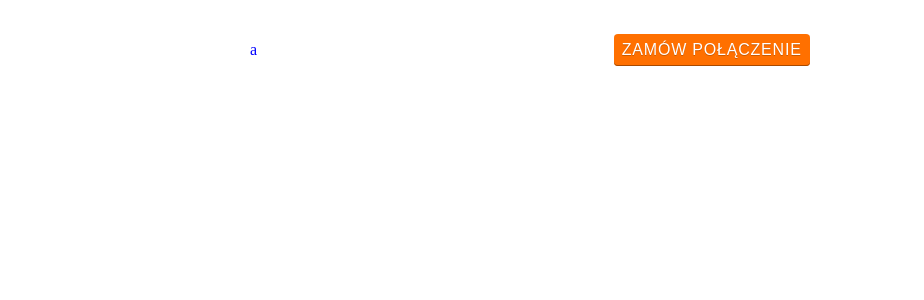
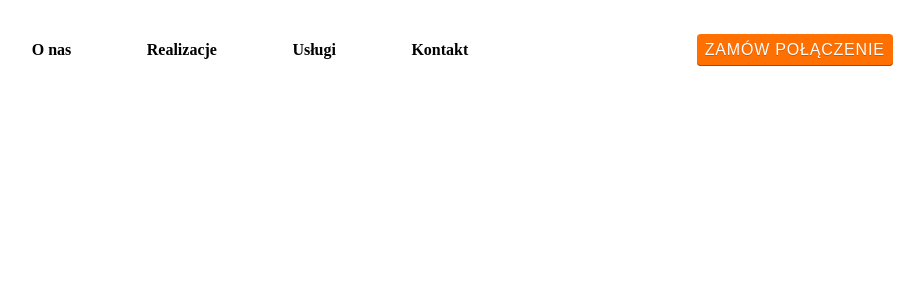
Before and after one commit to kamio90/itroom, a React (Create React App) app: page / in a window 1280 px wide. Shown: the top 300 px of the page, without its empty margins (292-1216 px from the left). Built offline with nearby package versions, Linux system fonts and the light colour scheme.

Commit message:
style for nav component
create markup for nav comopennt and css for it

```diff
--- a/src/components/nav.tsx
+++ b/src/components/nav.tsx
@@ -6,8 +6,29 @@ export default class Nav extends React.Component {
     render() {
         return (
             <nav className="nav" role="navigation">
-                <div className="nav__logo">a</div>
-                <ul className="nav__list">a</ul>
+                <div className="nav__logo"></div>
+                <ul className="nav__list">
+                    <li className="nav__list__item">
+                        <a href="foo" className="nav__list__item__link">
+                            O nas
+                        </a>
+                    </li>
+                    <li className="nav__list__item">
+                        <a href="foo" className="nav__list__item__link">
+                            Realizacje
+                        </a>
+                    </li>
+                    <li className="nav__list__item">
+                        <a href="foo" className="nav__list__item__link">
+                            Usługi
+                        </a>
+                    </li>
+                    <li className="nav__list__item">
+                        <a href="foo" className="nav__list__item__link">
+                            Kontakt
+                        </a>
+                    </li>
+                </ul>
                 <Button className="nav__btn" content="Zamów połączenie" />
             </nav>
         );
--- a/src/scss/nav/nav.scss
+++ b/src/scss/nav/nav.scss
@@ -18,6 +18,28 @@
 
     &__list {
         color: blue;
+        flex-basis: 40%;
+        list-style: none;
+
+        @include flex-justify-content-space-around;
+
+        &__item {
+            padding: 5px;
+            font-weight: bold;
+            color: black;
+            cursor: pointer;
+
+            @include fluid-type($min_width, $max_width, $min_font, $min_font);
+
+            &__link {
+                color: inherit;
+                text-decoration: none;
+            }
+
+            &:hover {
+                color: red;
+            }
+        }
     }
 
     &__btn {
@@ -30,7 +52,7 @@
 
         @include fluid-type($min_width, $max_width, $min_font, $min_font);
 
-        &::hover {
+        &:hover {
             background: #ff8d33;
             box-shadow: inset 0 -1px #c25500;
         }
```
